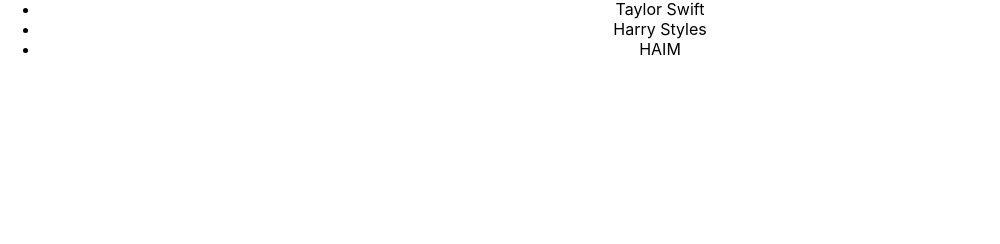
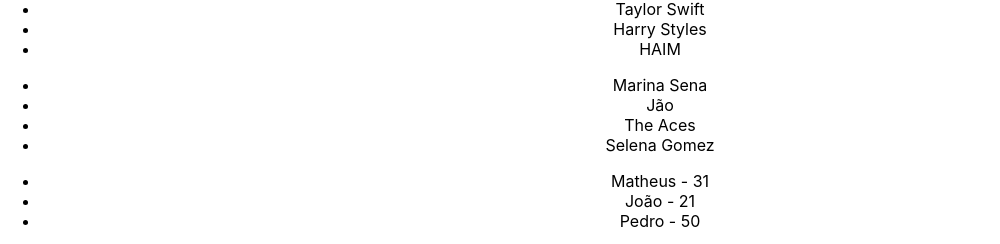
Before and after one commit to studiesofdan/mb-react-zero-a-maestria, a React (Create React App) app in the folder avancando-em-react/: page / in a window 1280 px wide. Shown: the part 1555-1799 px from the top of the page, without its empty margins (0-1000 px from the left). Before the commit the page ends 1630 px from the top, so only its background shows below. Built offline with nearby package versions, Linux system fonts and the light colour scheme.

Commit message:
(RZM) Avançando em react: A propriedade key

```diff
--- a/avancando-em-react/src/App.js
+++ b/avancando-em-react/src/App.js
@@ -1,8 +1,9 @@
 import './App.css';
 import SovietArtefacts from "./assets/images/soviet-artefacts-gpjGmbPLUxk-unsplash.jpg";
-import ListRenderer from './components/ListRenderer';
 
 import ManageData from './components/ManageData';
+import ListRenderer from './components/ListRenderer';
+import KeyProperty from './components/KeyProperty';
 
 function App() {
   return (
@@ -22,6 +23,7 @@ function App() {
 
       <ManageData />
       <ListRenderer />
+      <KeyProperty />
     </div>
   );
 }
--- /dev/null
+++ b/avancando-em-react/src/components/KeyProperty.js
@@ -0,0 +1,31 @@
+import React, { useState } from 'react'
+
+const KeyProperty = () => {
+    const [list] = useState(["Marina Sena", "Jão", "The Aces", "Selena Gomez"]);
+
+    const [users] = useState([
+        {id: 1, name: "Matheus", age: 31},
+        {id: 13, name: "João", age: 21},
+        {id: 80, name: "Pedro", age: 50},
+    ]);
+
+  return (
+    <div>
+        <ul>
+            {list.map((item, i) => (
+                <li key={i}>{item}</li>
+            ))}
+        </ul>
+
+        <ul>
+            {users.map((user) => (
+                <li key={user.id}>
+                    {user.name} - {user.age}
+                </li>
+            ))}
+        </ul>
+    </div>
+  )
+}
+
+export default KeyProperty
```
